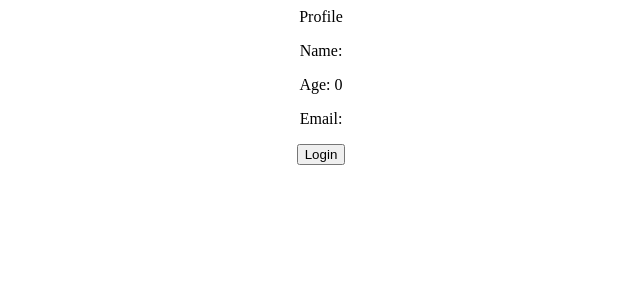
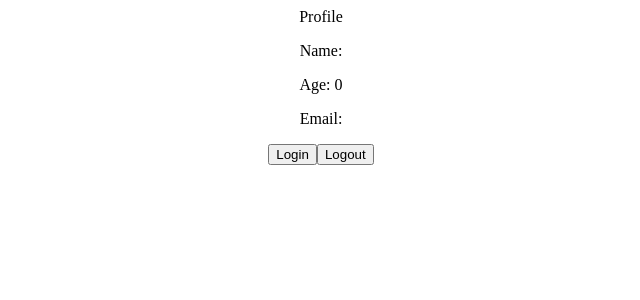
Before and after one commit to allenaxie/react-redux-practice, a React (Create React App) app: page / in a window 1280 px wide. Shown: the top 300 px of the page, without its empty margins (319-959 px from the left). Built offline with nearby package versions, Linux system fonts and the light colour scheme.

Commit message:
Add logout action.

```diff
--- a/src/components/Login.js
+++ b/src/components/Login.js
@@ -1,6 +1,6 @@
 import React from 'react';
 import { useDispatch } from 'react-redux';
-import { login } from '../features/user';
+import { login, logout } from '../features/user';
 
 const Login = () => {
 
@@ -8,12 +8,16 @@
     const dispatch = useDispatch();
 
     return (
+        <>
+
             <button onClick={() => dispatch(login({
                 // passing payload to reducer function
                 name: "Allen",
                 age: 27,
                 email: "a@a.com",
             }))}>Login</button>
+            <button onClick={() => dispatch(logout())}>Logout</button>
+        </>
     )
 }
 
--- a/src/features/user.js
+++ b/src/features/user.js
@@ -1,25 +1,30 @@
 // User reducers
 import { createSlice } from "@reduxjs/toolkit";
+
+const initialStateValue = {
+    name: "",
+    age: 0,
+    email: "",
+}
 
 export const userSlice = createSlice({
     // name of slice/state
     name: "user",
     // initial values
     initialState: {
-        value: {
-            name: "",
-            age: 0,
-            email: "",
-        }
+        value: initialStateValue
     },
     reducers: {
-        login: ( state, action) => {
+        login: (state, action) => {
             // changing previous state to our updated payload
             state.value = action.payload;
+        },
+        logout: (state, action) => {
+            state.value = initialStateValue
         }
     }
 })
 
-export const {login} = userSlice.actions;
+export const { login, logout } = userSlice.actions;
 
 export default userSlice.reducer;
```
Lines whose indentation alone changed are shown as unchanged.
